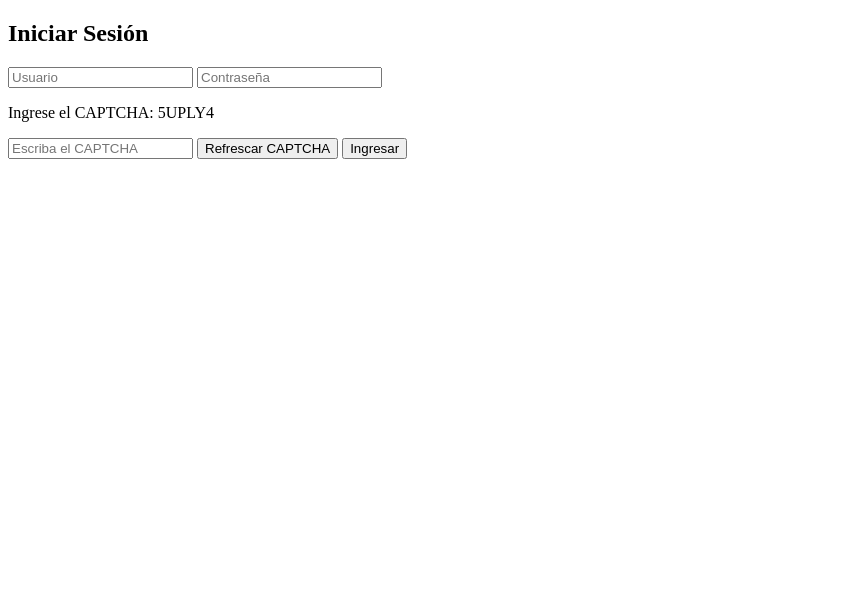
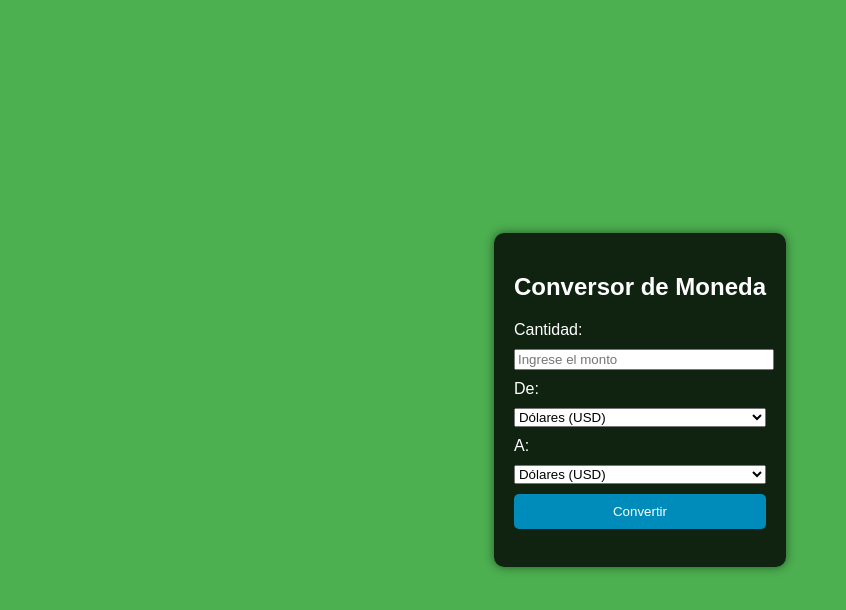
Before and after one commit to mkkill24/nose, a plain HTML site: page index.html in a window 1280 px wide. Shown: the whole page, without its empty margins (0-846 px from the left). Drawn offline with Linux system fonts and the light colour scheme.

Commit message:
Update index.html

```diff
--- a/index.html
+++ b/index.html
@@ -3,86 +3,82 @@
 <head>
     <meta charset="UTF-8">
     <meta name="viewport" content="width=device-width, initial-scale=1.0">
-    <title>Login y Conversor</title>
+    <title>Conversor de Moneda</title>
     <style>
-        .hidden { display: none; }
+        body {
+            font-family: Arial, sans-serif;
+            background-color: #4CAF50;
+            color: white;
+            display: flex;
+            justify-content: center;
+            align-items: center;
+            height: 100vh;
+            margin: 0;
+        }
+        .container {
+            background: rgba(0, 0, 0, 0.8);
+            padding: 20px;
+            border-radius: 10px;
+            box-shadow: 0px 0px 10px rgba(0, 0, 0, 0.5);
+        }
+        label, input, select, button {
+            display: block;
+            width: 100%;
+            margin: 10px 0;
+        }
+        button {
+            background-color: #008CBA;
+            color: white;
+            padding: 10px;
+            border: none;
+            cursor: pointer;
+            border-radius: 5px;
+        }
+        button:hover {
+            background-color: #005f73;
+        }
     </style>
 </head>
 <body>
-    <div id="login-container">
-        <h2>Iniciar Sesión</h2>
-        <input type="text" id="username" placeholder="Usuario">
-        <input type="password" id="password" placeholder="Contraseña">
-        <p>Ingrese el CAPTCHA: <span id="captchaText"></span></p>
-        <input type="text" id="captchaInput" placeholder="Escriba el CAPTCHA">
-        <button onclick="generateCaptcha()">Refrescar CAPTCHA</button>
-        <button id="loginButton">Ingresar</button>
-    </div>
+    <div class="container">
+        <h2>Conversor de Moneda</h2>
+        <label for="monto">Cantidad:</label>
+        <input type="number" id="monto" placeholder="Ingrese el monto" required>
 
-    <div id="menu" class="hidden">
-        <h2>Menú</h2>
-        <button onclick="showConverter('mxn')">Convertir Pesos a Dólares</button>
-        <button onclick="showConverter('usd')">Convertir Dólares a Pesos</button>
-    </div>
+        <label for="monedaOrigen">De:</label>
+        <select id="monedaOrigen">
+            <option value="USD">Dólares (USD)</option>
+            <option value="EUR">Euros (EUR)</option>
+            <option value="MXN">Pesos Mexicanos (MXN)</option>
+        </select>
 
-    <div id="converter" class="hidden">
-        <h2 id="converterTitle"></h2>
-        <input type="number" id="amount" placeholder="Ingrese cantidad">
-        <button onclick="convert()">Convertir</button>
-        <p id="result"></p>
+        <label for="monedaDestino">A:</label>
+        <select id="monedaDestino">
+            <option value="USD">Dólares (USD)</option>
+            <option value="EUR">Euros (EUR)</option>
+            <option value="MXN">Pesos Mexicanos (MXN)</option>
+        </select>
+
+        <button onclick="convertirMoneda()">Convertir</button>
+
+        <h3 id="resultado"></h3>
     </div>
 
     <script>
-        function generateCaptcha() {
-            const captcha = Math.random().toString(36).substring(2, 8).toUpperCase();
-            document.getElementById('captchaText').textContent = captcha;
+        function convertirMoneda() {
+            let monto = parseFloat(document.getElementById('monto').value);
+            let monedaOrigen = document.getElementById('monedaOrigen').value;
+            let monedaDestino = document.getElementById('monedaDestino').value;
+
+            let tasas = {
+                'USD': { 'EUR': 0.85, 'MXN': 17, 'USD': 1 },
+                'EUR': { 'USD': 1.18, 'MXN': 20, 'EUR': 1 },
+                'MXN': { 'USD': 0.059, 'EUR': 0.050, 'MXN': 1 }
+            };
+
+            let resultado = monto * tasas[monedaOrigen][monedaDestino];
+            document.getElementById('resultado').innerText = `Resultado: ${resultado.toFixed(2)} ${monedaDestino}`;
         }
-
-        document.getElementById('loginButton').addEventListener('click', function() {
-            const username = document.getElementById('username').value;
-            const password = document.getElementById('password').value;
-            const captchaInput = document.getElementById('captchaInput').value;
-            const captchaText = document.getElementById('captchaText').textContent;
-
-            if (captchaInput !== captchaText) {
-                alert('El CAPTCHA ingresado es incorrecto. Inténtelo de nuevo.');
-                generateCaptcha();
-                return;
-            }
-
-            if (username === 'roberto' && password === 'tochi1234') {
-                document.getElementById('login-container').classList.add('hidden');
-                document.getElementById('menu').classList.remove('hidden');
-            } else {
-                alert('Usuario o contraseña incorrectos.');
-            }
-        });
-
-        function showConverter(type) {
-            document.getElementById('menu').classList.add('hidden');
-            document.getElementById('converter').classList.remove('hidden');
-            document.getElementById('converterTitle').textContent =
-                type === 'mxn' ? 'Convertir de Pesos a Dólares' : 'Convertir de Dólares a Pesos';
-        }
-
-        function convert() {
-            const amount = parseFloat(document.getElementById('amount').value);
-            if (isNaN(amount) || amount <= 0) {
-                alert('Ingrese una cantidad válida.');
-                return;
-            }
-
-            let conversionRate = 0.058; // 1 MXN = 0.058 USD (ejemplo)
-            let resultText;
-            if (document.getElementById('converterTitle').textContent.includes('Pesos')) {
-                resultText = `${amount} MXN equivale a ${(amount * conversionRate).toFixed(2)} USD`;
-            } else {
-                resultText = `${amount} USD equivale a ${(amount / conversionRate).toFixed(2)} MXN`;
-            }
-            document.getElementById('result').textContent = resultText;
-        }
-
-        generateCaptcha();
     </script>
 </body>
 </html>
```
